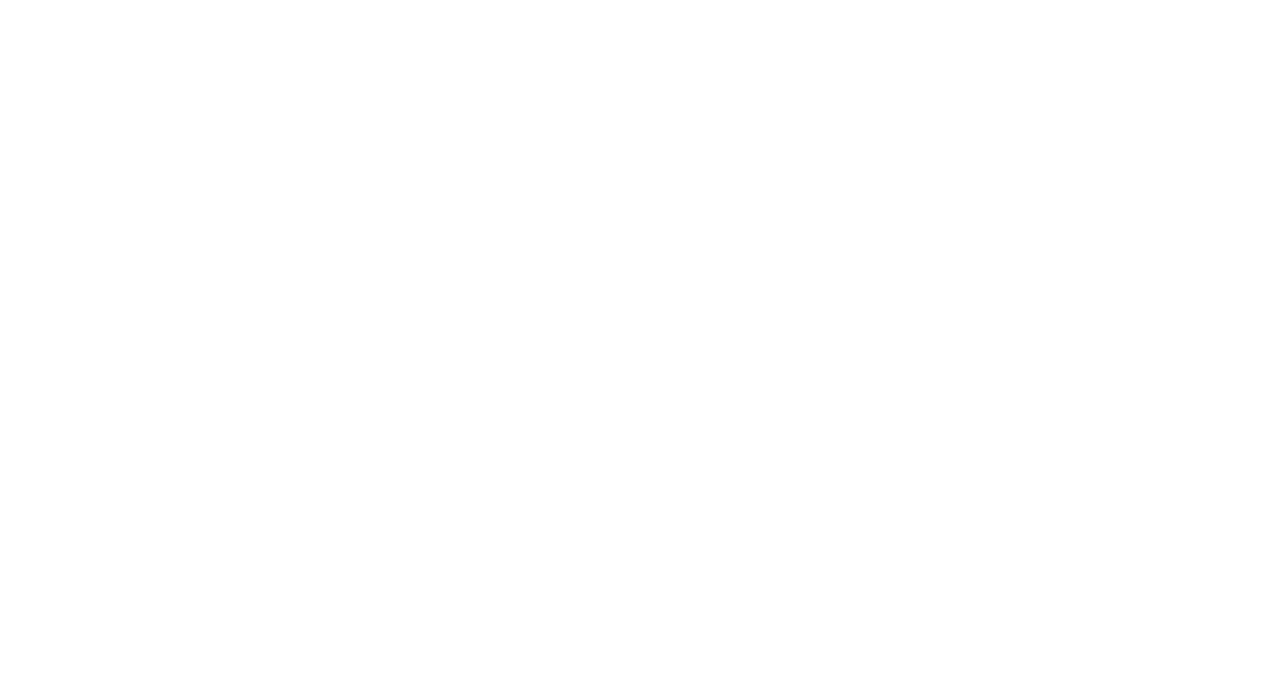
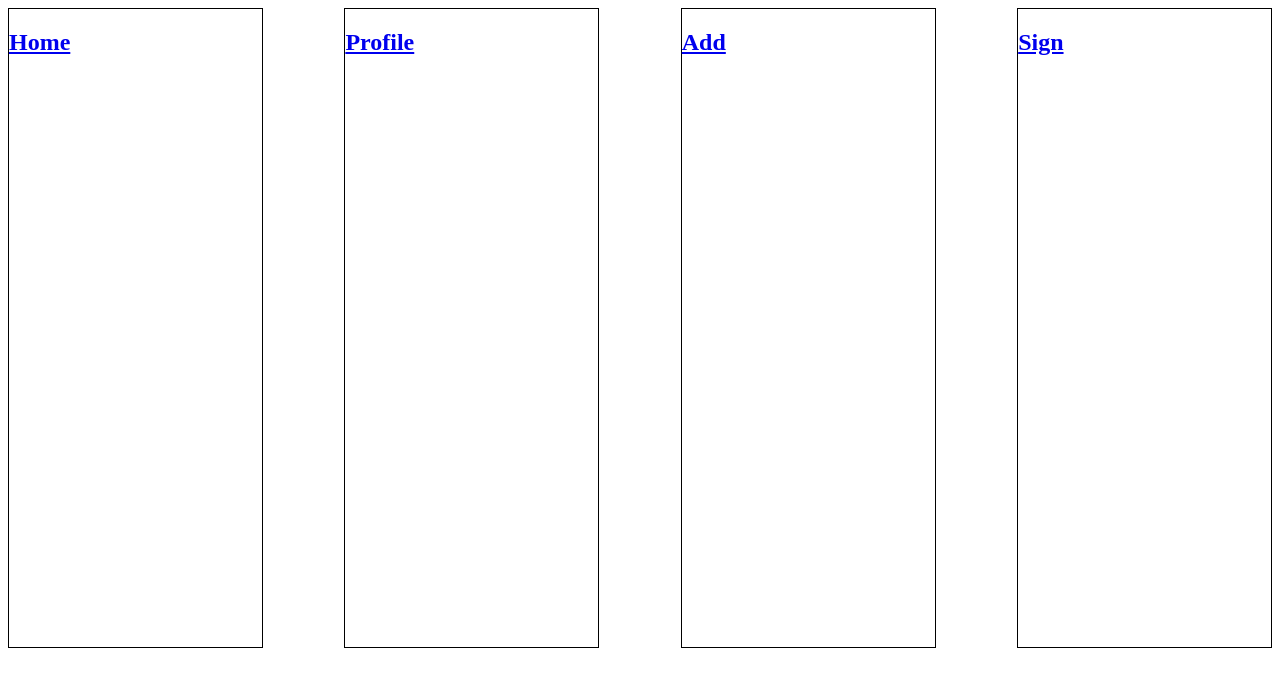
Before and after one commit to Mihailob5017/mk-trader, a React (Create React App) app in the folder client/: page / in a window 1280 px wide. Shown: the top 686 px of the page. Built offline with nearby package versions, Linux system fonts and the light colour scheme.

Commit message:
added the start page overview

```diff
--- a/client/src/components/page-overview/page-overview.component.js
+++ b/client/src/components/page-overview/page-overview.component.js
@@ -1,11 +1,11 @@
 import React from 'react';
 import { Link } from 'react-router-dom';
 import './page-overview.style.scss';
-const PageOverview = ({ name, link }) => {
+const PageOverview = ({ children, to }) => {
   return (
     <div className="page-overview-container">
       <h2 className="page-overview-text">
-        <Link to={link}>{name}</Link>
+        <Link to={to}>{children}</Link>
       </h2>
     </div>
   );
--- a/client/src/components/page-overview/page-overview.style.scss
+++ b/client/src/components/page-overview/page-overview.style.scss
@@ -0,0 +1,4 @@
+.page-overview-container {
+  width: 20%;
+  border: 1px solid black;
+}
--- a/client/src/pages/start/start-page.style.scss
+++ b/client/src/pages/start/start-page.style.scss
@@ -0,0 +1,7 @@
+.start-page-container {
+  display: flex;
+  height: 80vh;
+  flex-direction: row;
+  justify-content: space-between;
+
+}
--- a/client/src/pages/start/start.page.js
+++ b/client/src/pages/start/start.page.js
@@ -1,9 +1,14 @@
 import React from 'react';
 
 import './start-page.style.scss';
-
+import PageOverview from '../../components/page-overview/page-overview.component';
 const startPage = () => {
-  return <div className="start-page-container"></div>;
+  return <div className="start-page-container">
+    <PageOverview to='/home'>Home </PageOverview>
+    <PageOverview to='/profile'>Profile</PageOverview>
+    <PageOverview to='/add'>Add</PageOverview>
+    <PageOverview to='/sign'>Sign </PageOverview>
+  </div>;
 };
 
 export default startPage;
```
